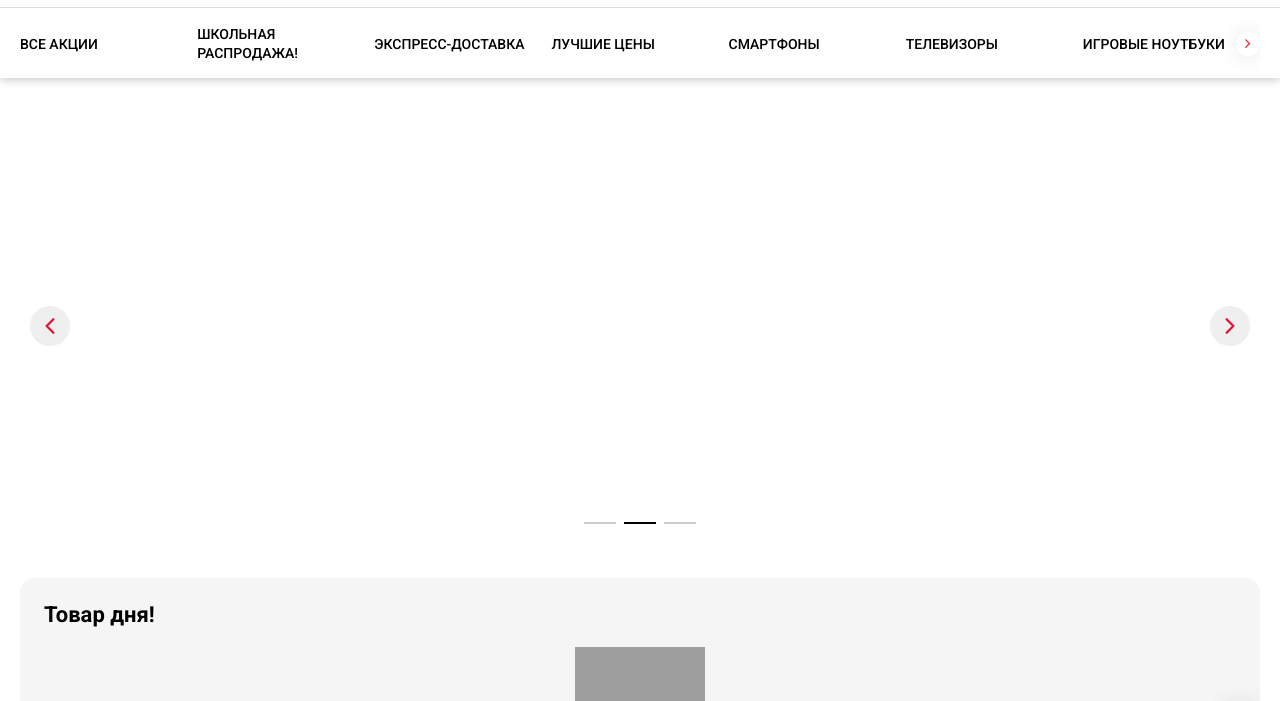
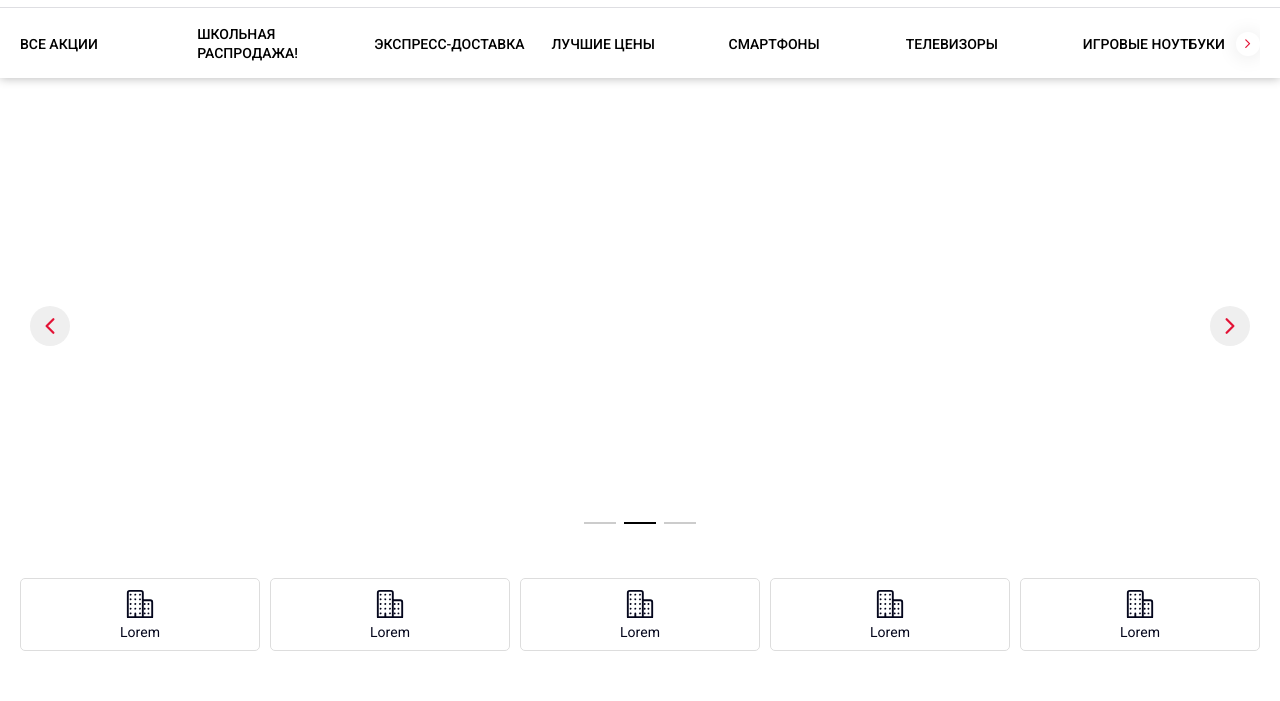
Before and after one commit to alhajr20/Krone, a website with bundled scripts: page src/index.html in a window 1280 px wide. Shown: the part 99-800 px from the top of the page. Built offline with nearby package versions, Linux system fonts and the light colour scheme; grey boxes are pictures that could not be loaded; files whose address does not match are found by name.

Commit message:
fixed bags

```diff
--- a/src/index.html
+++ b/src/index.html
@@ -205,6 +205,66 @@
                             </div>
                         </div>
                         <div class="swiper-pagination"></div>
+                    </div>
+                    <div class="promo__mobileMenu">
+                        <div class="swiper">
+                            <ul class="swiper-wrapper">
+                                <li class="swiper-slide">
+                                    <a href="#">
+                                        <ion-icon name="business-outline"></ion-icon>
+                                        Lorem
+                                    </a>
+                                </li>
+                                <li class="swiper-slide">
+                                    <a href="#">
+                                        <ion-icon name="business-outline"></ion-icon>
+                                        Lorem
+                                    </a>
+                                </li>
+                                <li class="swiper-slide">
+                                    <a href="#">
+                                        <ion-icon name="business-outline"></ion-icon>
+                                        Lorem
+                                    </a>
+                                </li>
+                                <li class="swiper-slide">
+                                    <a href="#">
+                                        <ion-icon name="business-outline"></ion-icon>
+                                        Lorem
+                                    </a>
+                                </li>
+                                <li class="swiper-slide">
+                                    <a href="#">
+                                        <ion-icon name="business-outline"></ion-icon>
+                                        Lorem
+                                    </a>
+                                </li>
+                                <li class="swiper-slide">
+                                    <a href="#">
+                                        <ion-icon name="business-outline"></ion-icon>
+                                        Lorem
+                                    </a>
+                                </li>
+                                <li class="swiper-slide">
+                                    <a href="#">
+                                        <ion-icon name="business-outline"></ion-icon>
+                                        Lorem
+                                    </a>
+                                </li>
+                                <li class="swiper-slide">
+                                    <a href="#">
+                                        <ion-icon name="business-outline"></ion-icon>
+                                        Lorem
+                                    </a>
+                                </li>
+                                <li class="swiper-slide">
+                                    <a href="#">
+                                        <ion-icon name="business-outline"></ion-icon>
+                                        Lorem
+                                    </a>
+                                </li>
+                            </ul>
+                        </div>
                     </div>
                     <div class="promo__right swiper-container">
                         <button class="swiper-button-prev">
--- a/src/js/main.js
+++ b/src/js/main.js
@@ -156,8 +156,8 @@ document.addEventListener('DOMContentLoaded', () => {
 
             breakpoints: {
                 300: {
-                    slidesPerView: 1.5,
-                    spaceBetween: 0,
+                    slidesPerView: 1.6,
+                    spaceBetween: 5,
                 },
 
                 500: {
@@ -187,7 +187,28 @@ document.addEventListener('DOMContentLoaded', () => {
         });
     });
 
-    const headerSection = document.querySelector('.header');
+    const sliderFiveth = document.querySelector('.promo__mobileMenu .swiper');
+
+    let mySwiper5 = new Swiper(sliderFiveth, {
+        slidesPerView: 5,
+        spaceBetween: 10,
+        loop: true,
+        direction: 'horizontal',
+
+        breakpoints: {
+            0: {
+                slidesPerView: 4,
+                spaceBetween: 10,
+            },
+
+            400: {
+                slidesPerView: 5,
+                spaceBetween: 10,
+            },
+        },
+    });
+
+    const headerSection = document.querySelector('.header__items');
 
     window.addEventListener("scroll", () => {
         if (window.scrollY > 100) {
--- a/src/sass/blocks/_header.scss
+++ b/src/sass/blocks/_header.scss
@@ -321,13 +321,8 @@
     left: 0;
     background-color: #fff;
     z-index: 15;
+    box-shadow: 0 0 10px rgba(0, 0, 0, .3);
 }
-
-// @media screen and (max-width: 1280px) {
-//     .header {
-
-//     }
-// }
 
 @media screen and (max-width: 992px) {
     .header {
@@ -350,6 +345,10 @@
                     }
                 }
             }
+        }
+
+        &__navContainer {
+            display: none;
         }
     }
 }
--- a/src/sass/blocks/_promo.scss
+++ b/src/sass/blocks/_promo.scss
@@ -113,6 +113,10 @@
         }
     }
 
+    &__mobileMenu {
+        display: none;
+    }
+
     &__right {
         position: relative;
         padding-bottom: 1rem;
@@ -223,11 +227,39 @@
     .promo {
         .container {
             grid-template-columns: 100%;
-            row-gap: 50px;
+            row-gap: 0;
         }
 
         &__wrapper {
             margin-right: 0;
+        }
+
+        &__mobileMenu {
+            display: block;
+            padding: 50px 0 50px 0;
+
+            ul {
+                list-style: none;
+                li {
+                    a {
+                        display: flex;
+                        flex-direction: column;
+                        align-items: center;
+                        text-align: center;
+                        text-decoration: none;
+                        color:rgba(4, 6, 28, 1);
+                        padding: 10px;
+                        border-radius: 5px;
+                        border: 1px solid #ddd;
+                        font-size: 14px;
+
+                        ion-icon {
+                            font-size: 30px;
+                            margin-bottom: 5px;
+                        }
+                    }
+                }
+            }
         }
 
         &__item {
@@ -235,7 +267,7 @@
             justify-content: center;
             align-items: center;
             max-width: 480px;
-            height: 312px;
+            height: 200px;
             img {
                 width: 100%;
                 height: 186px;
@@ -249,7 +281,12 @@
 @media screen and (max-width: 769px) {
     .promo {
         .container {
-            padding-top: 20px;
+            padding-top: 35px;
+            grid-template-rows: 235px;
+        }
+
+        &__wrapper {
+            height: 250px;
         }
 
         &__inner {
@@ -274,7 +311,7 @@
         &__item {
             img {
                 width: 280px;
-                height: 182px;
+                height: 200px;
             }
         }
 
```
Also changed, not shown: dist/css/style.min.css, dist/index.html, dist/js/app.min.js.
